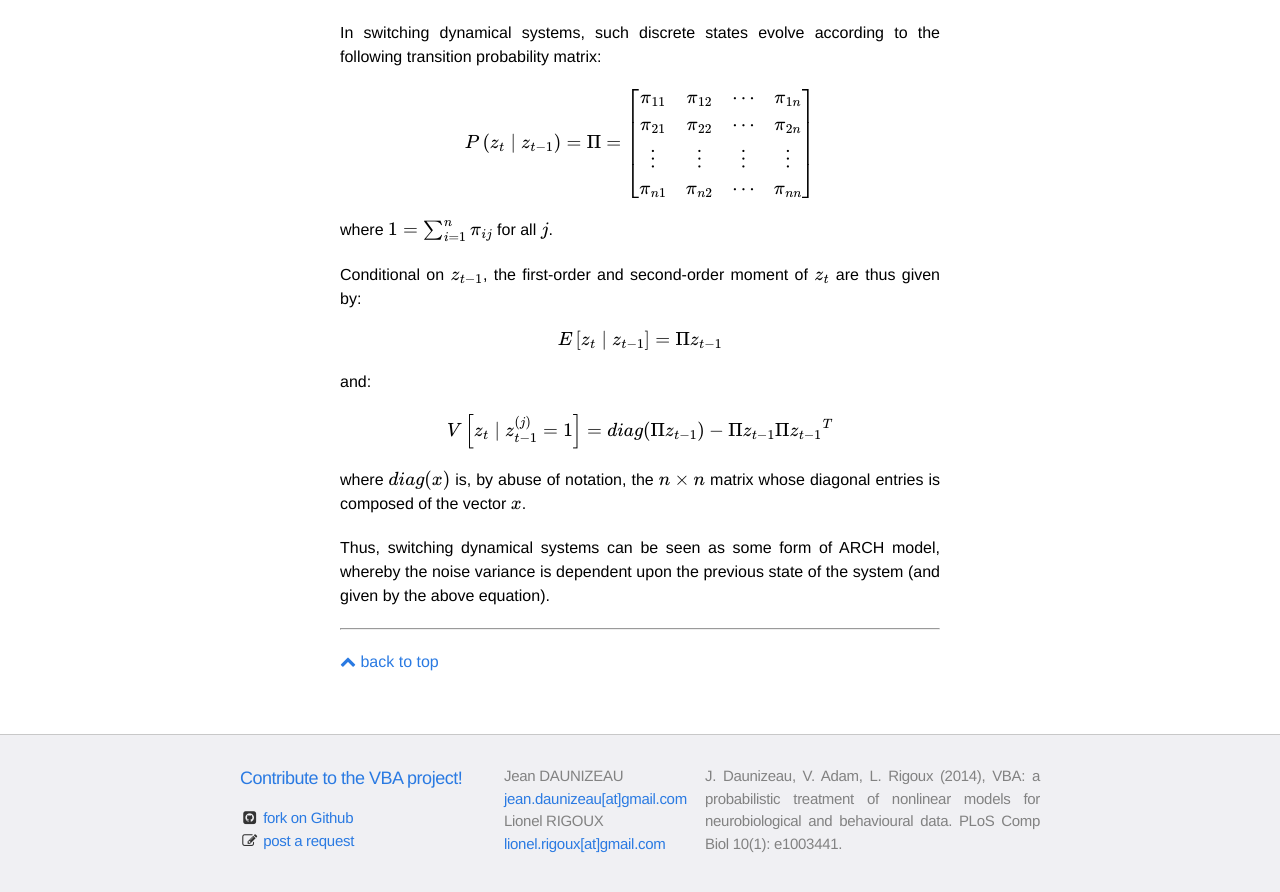
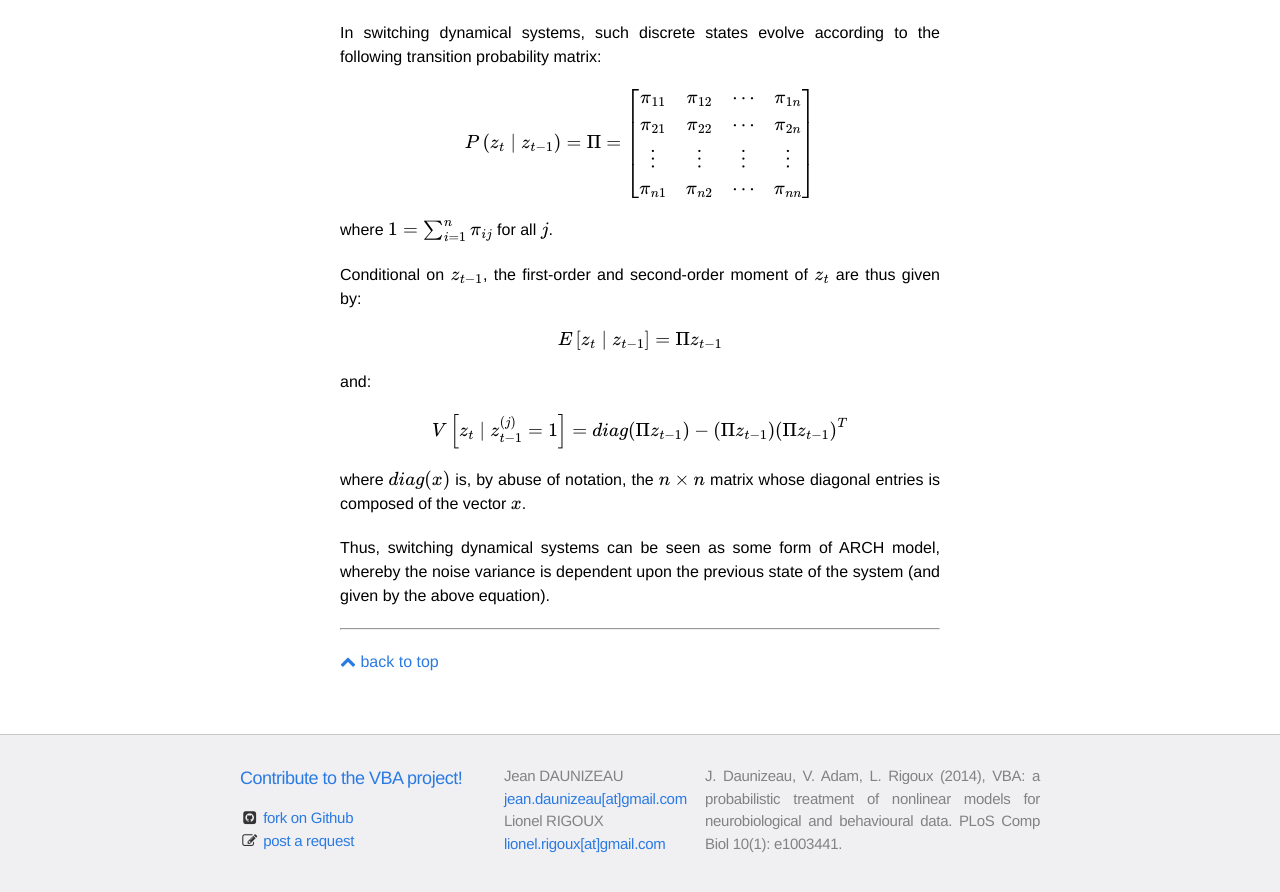
Before and after one commit to MBB-team/VBA-toolbox, a Jekyll site: the page built from _wiki/generativeModels.md, in a window 1280 px wide and 900 px high, scrolled down 5047 px. Shown: the top 892 px of the window. Built offline with Jekyll 4.4.1, drawn with Linux system fonts in a browser that asks for light colours; nearby versions of some CDN libraries; formulas are drawn with MathJax 3.

Commit message:
Update generativeModels.md

```diff
--- a/_wiki/generativeModels.md
+++ b/_wiki/generativeModels.md
@@ -129,7 +129,7 @@ $$ E\left[z_t\mid z_{t-1}\right] = \Pi z_{t-1} $$
 
 and:
 
-$$ V\left[z_t\mid z_{t-1}^{(j)}=1\right] = diag(\Pi z_{t-1}) - \Pi z_{t-1} {\Pi z_{t-1}}^T $$
+$$ V\left[z_t\mid z_{t-1}^{(j)}=1\right] = diag(\Pi z_{t-1}) - \left(\Pi z_{t-1}\right) \left(\Pi z_{t-1}\right)^T $$
 
 where $$diag(x)$$ is, by abuse of notation, the $$n\times n$$ matrix whose diagonal entries is composed of the vector $$x$$.
 
```
